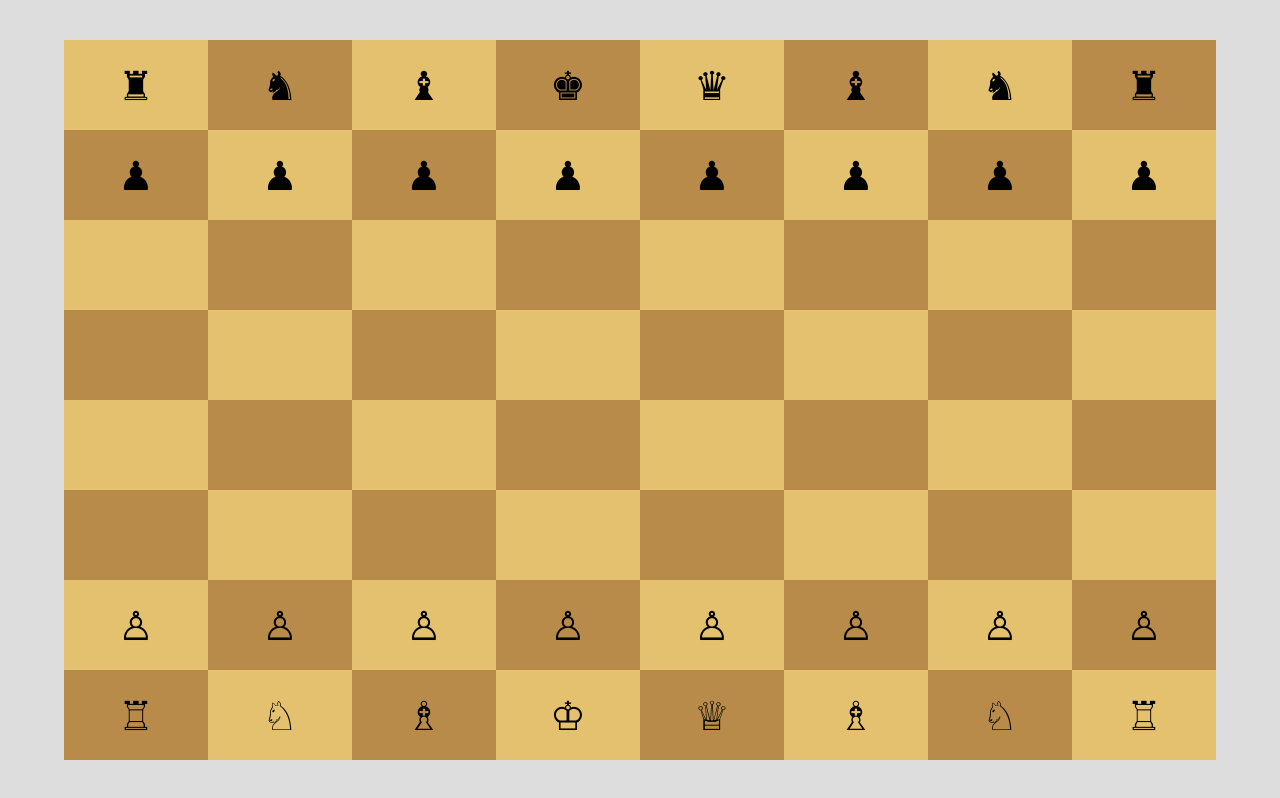
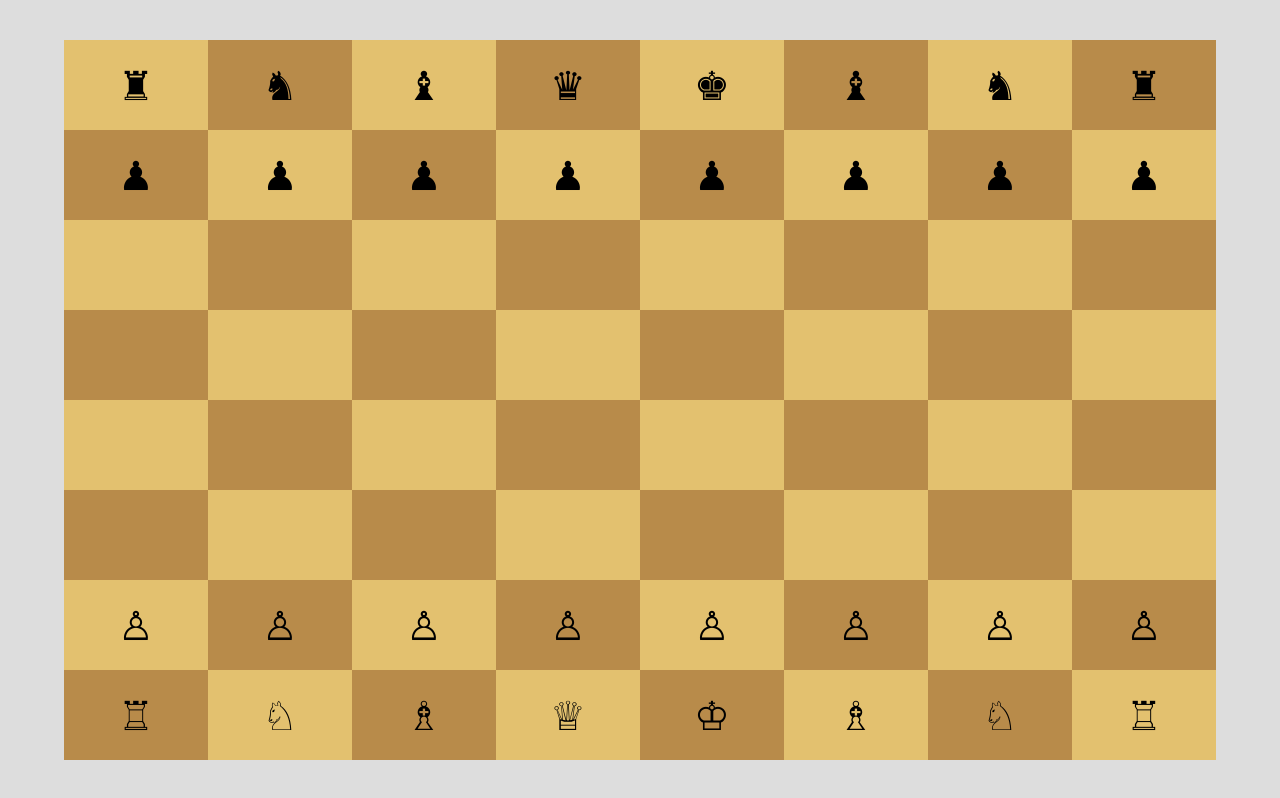
Before and after one commit to gm1357/react-chess, a React (Create React App) app: page / in a window 1280 px wide. Built offline with nearby package versions, Linux system fonts and the light colour scheme.

Commit message:
Corrected pieces order

```diff
--- a/src/components/Board/Board.js
+++ b/src/components/Board/Board.js
@@ -48,11 +48,11 @@ function Board(props) {
     }
     let pos = '';
 
-    for (let i = 0; i < 8; i++) {
+    for (let i = 8; i > 0; i--) {
         isBlack = !isBlack;
         for (let j = 0; j < 8; j++) {
-            pos = letters[j] + (i + 1);
-            tiles.unshift(
+            pos = letters[j] + i;
+            tiles.push(
                 <Tile key={pos} isBlack={isBlack} position={pos}>
                     {initialPositions[pos]}
                 </Tile>
```
